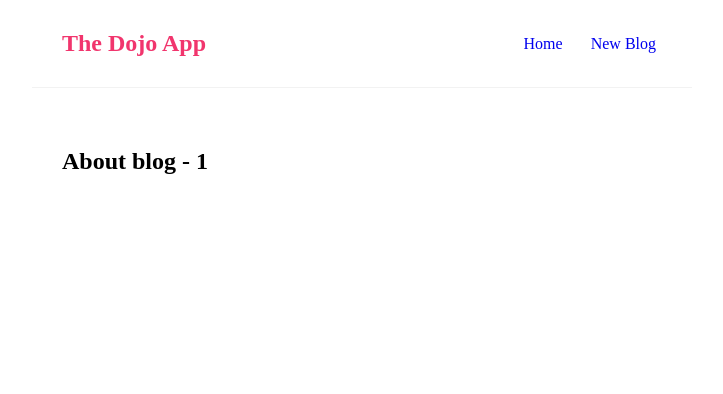
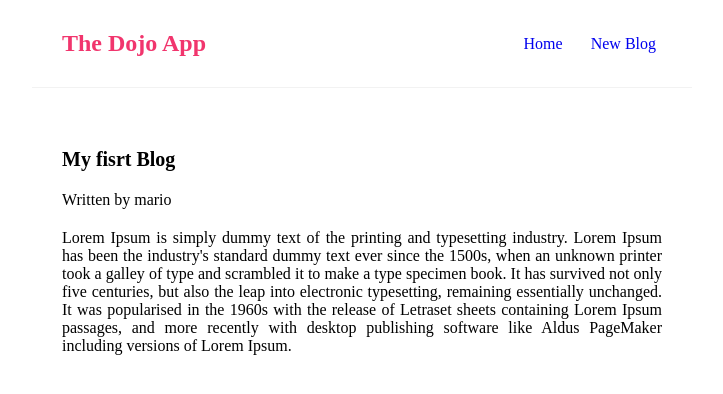
Before and after one commit to ESHFFD/react-todo-app, a React (Create React App) app: page /blogs/1 in a window 1280 px wide. Shown: the top 394 px of the page, without its empty margins (278-1001 px from the left). Built offline with nearby package versions, Linux system fonts and the light colour scheme; data requests are answered from the project's data file.

Commit message:
impelment singel blog with some style

```diff
--- a/src/SingelBlog.js
+++ b/src/SingelBlog.js
@@ -1,10 +1,24 @@
 import { useParams } from "react-router-dom";
+import useFetch from "./useFetch";
 
 const SingelBlog = () => {
   const { id } = useParams();
+  const {
+    data: blog,
+    isPending,
+    error,
+  } = useFetch("http://localhost:8000/blogs/" + id);
   return (
     <div className="singel-blog">
-      <h2>About blog - {id} </h2>
+      {isPending && <div>Is Loading ....</div>}
+      {error && <div>{error}</div>}
+      {blog && (
+        <article>
+          <h2>{blog.title}</h2>
+          <p>Written by {blog.author}</p>
+          <div>{blog.body}</div>
+        </article>
+      )}
     </div>
   );
 };
--- a/src/index.css
+++ b/src/index.css
@@ -53,3 +53,11 @@
 .blog-preview a {
   text-decoration: none;
 }
+.singel-blog h2 {
+  margin-bottom: 20px;
+  font-size: 20px;
+}
+.singel-blog div {
+  margin: 20px 0 ;
+  text-align: justify;
+}
```
